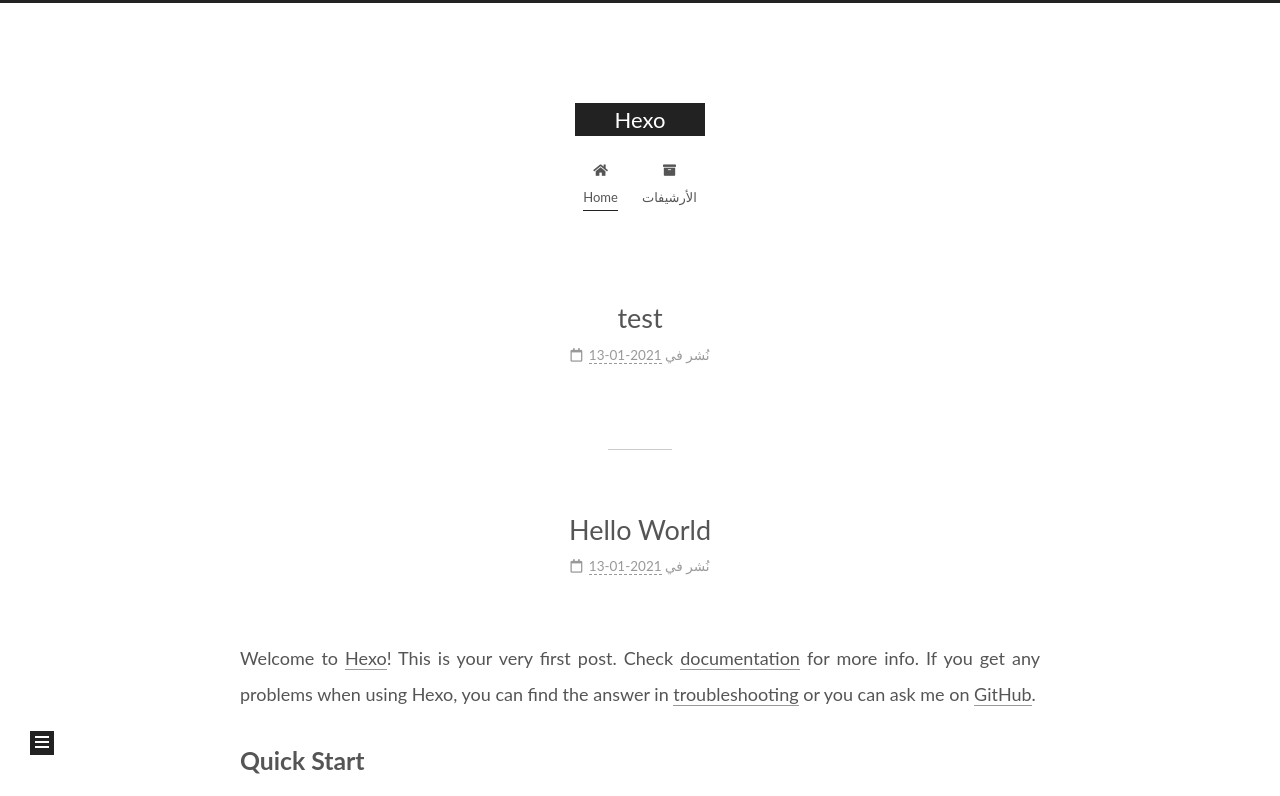
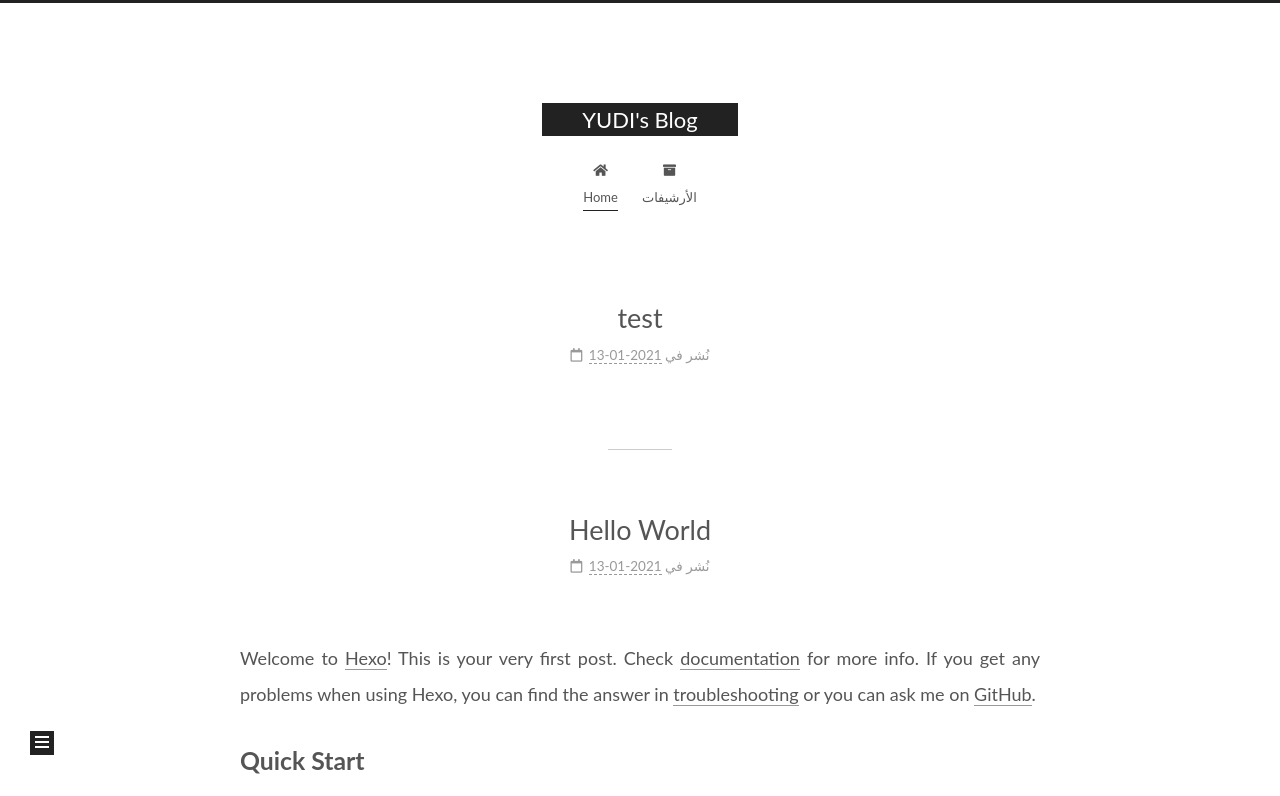
Before and after one commit to flowsyu/flowsyu.github.io, a plain HTML site: page index.html in a window 1280 px wide. Shown: the top 796 px of the page. Drawn offline with Linux system fonts and the light colour scheme.

Commit message:
Site updated: 2021-01-13 22:50:26

```diff
--- a/css/main.css
+++ b/css/main.css
@@ -1168,7 +1168,7 @@
 }
 .links-of-author a::before,
 .links-of-author span.exturl::before {
-  background: #e7afd7;
+  background: #a35b2d;
   border-radius: 50%;
   content: ' ';
   display: inline-block;
--- a/index.html
+++ b/index.html
@@ -22,9 +22,9 @@
 
   <meta name="description" content="不困于心，不乱于情，不畏将来，不念过往">
 <meta property="og:type" content="website">
-<meta property="og:title" content="Hexo">
+<meta property="og:title" content="YUDI&#39;s Blog">
 <meta property="og:url" content="http://example.com/index.html">
-<meta property="og:site_name" content="Hexo">
+<meta property="og:site_name" content="YUDI&#39;s Blog">
 <meta property="og:description" content="不困于心，不乱于情，不畏将来，不念过往">
 <meta property="og:locale">
 <meta property="article:author" content="YUDI">
@@ -43,7 +43,7 @@
   };
 </script>
 
-  <title>Hexo</title>
+  <title>YUDI's Blog</title>
 
 
 
@@ -94,7 +94,7 @@
 
     <a href="/" class="brand" rel="start">
       <span class="logo-line-before"><i></i></span>
-      <h1 class="site-title">Hexo</h1>
+      <h1 class="site-title">YUDI's Blog</h1>
       <span class="logo-line-after"><i></i></span>
     </a>
   </div>
@@ -156,7 +156,7 @@
     </span>
 
     <span hidden itemprop="publisher" itemscope itemtype="http://schema.org/Organization">
-      <meta itemprop="name" content="Hexo">
+      <meta itemprop="name" content="YUDI's Blog">
     </span>
       <header class="post-header">
         <h2 class="post-title" itemprop="name headline">
@@ -213,7 +213,7 @@
     </span>
 
     <span hidden itemprop="publisher" itemscope itemtype="http://schema.org/Organization">
-      <meta itemprop="name" content="Hexo">
+      <meta itemprop="name" content="YUDI's Blog">
     </span>
       <header class="post-header">
         <h2 class="post-title" itemprop="name headline">
```
Also changed, not shown: 2021/01/13/hello-world/index.html (+4 -4 lines), 2021/01/13/test/index.html (+4 -4 lines), archives/2021/01/index.html (+4 -4 lines), archives/2021/index.html (+4 -4 lines), archives/index.html (+4 -4 lines).
